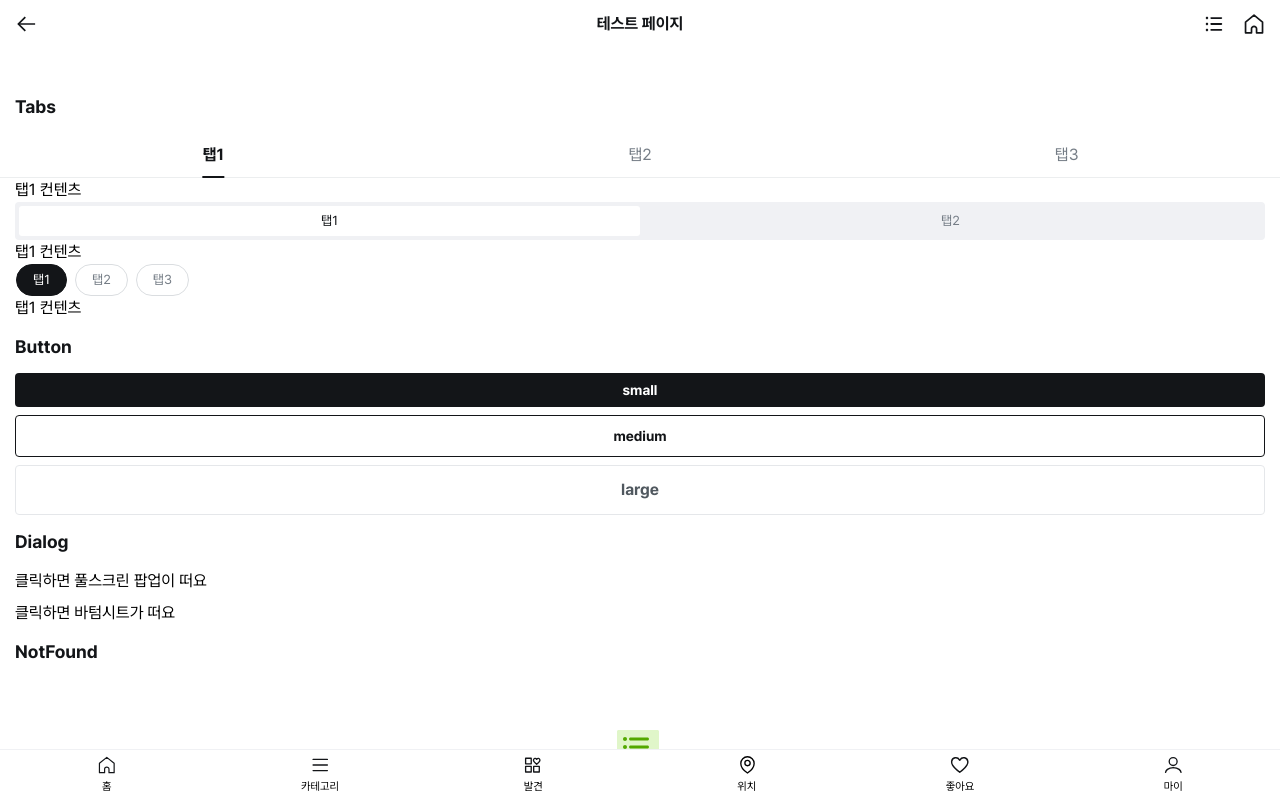
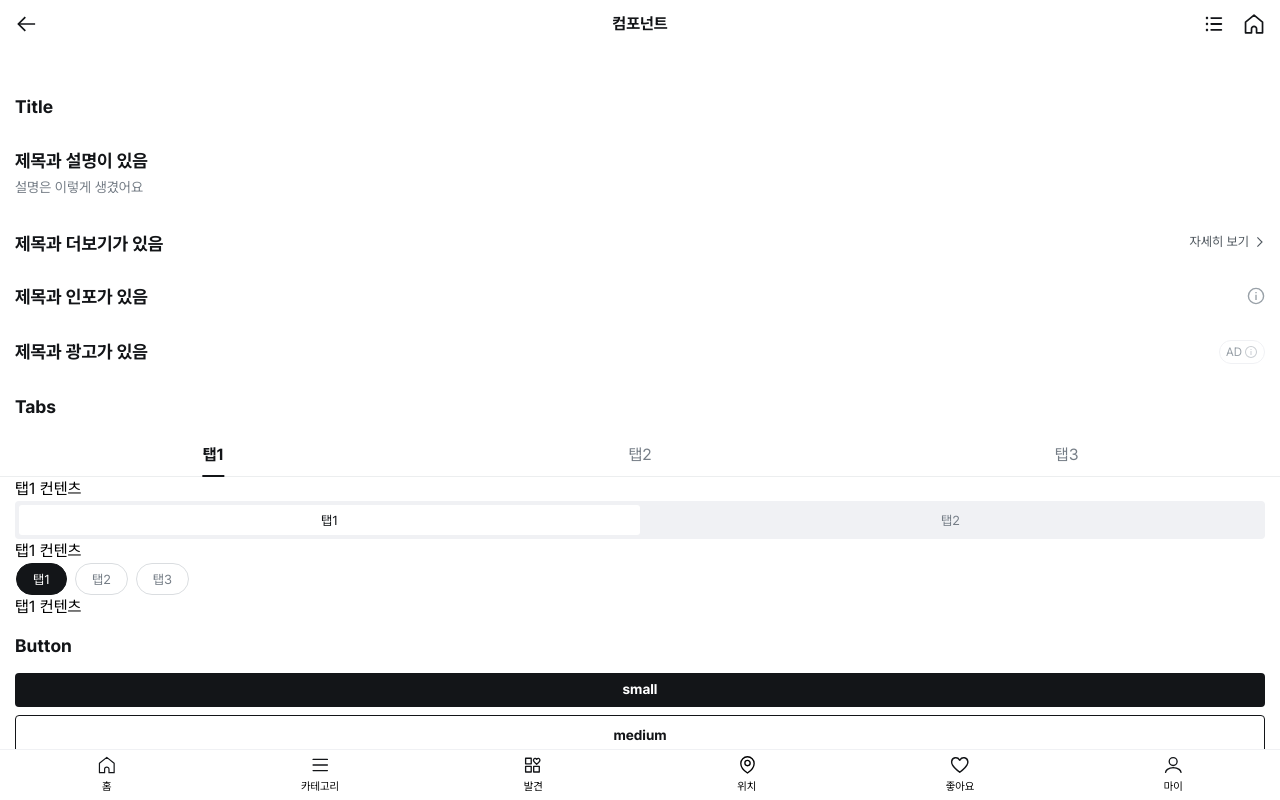
Before and after one commit to yumlog/base, a Next.js app: page /pages/test in a window 1280 px wide. Built offline with nearby package versions, Linux system fonts and the light colour scheme; a web font is replaced by a local one.

Commit message:
초기 설정

```diff
--- a/src/app/layout.tsx
+++ b/src/app/layout.tsx
@@ -2,8 +2,6 @@ import "@/styles/globals.css";
 import "@/styles/fonts.css";
 
 import type { Metadata } from "next";
-
-import Layout from "@/components/Layout";
 
 export const metadata: Metadata = {
   title: "base",
@@ -17,9 +15,7 @@ export default function RootLayout({
 }>) {
   return (
     <html lang="ko">
-      <body>
-        <Layout>{children}</Layout>
-      </body>
+      <body>{children}</body>
     </html>
   );
 }
--- a/src/app/page.tsx
+++ b/src/app/page.tsx
@@ -2,16 +2,17 @@
 import { useRouter } from "next/navigation";
 
 import Button from "@/components/Button";
+import Layout from "@/components/Layout";
 
 const HomePage = () => {
   const router = useRouter();
 
   return (
-    <div>
+    <Layout confirmText="확인" cancelText="취소">
       <Button color="white" block onClick={() => router.push("/pages/test")}>
         컴포넌트
       </Button>
-    </div>
+    </Layout>
   );
 };
 
--- a/src/app/pages/test/page.tsx
+++ b/src/app/pages/test/page.tsx
@@ -4,6 +4,7 @@ import React, { useRef, useState } from "react";
 
 import Button from "@/components/Button";
 import Dialog from "@/components/Dialog";
+import Layout from "@/components/Layout";
 import NotFound from "@/components/NotFound";
 import Skeleton from "@/components/Skeleton";
 import Switch from "@/components/Switch";
@@ -25,6 +26,8 @@ const TestPage = () => {
       title="풀스크린"
       nopt
       isOpen={fullOpen}
+      confirmText="확인"
+      cancelText="취소"
       onClose={() => setFullOpen(false)}
     >
       풀스크린입니당~
@@ -39,14 +42,29 @@ const TestPage = () => {
       onClose={() => setBottomOpen(false)}
       cancelText="나가기"
       confirmText="추가하기"
+      onConfirm={() => toastRef.current?.show()}
       zIndex={1010}
     >
       바텀시트입니당~
+      <Toast ref={toastRef} small sheet>
+        바텀시트용 토스트가 짠
+      </Toast>
     </Dialog>
   );
 
   return (
-    <>
+    <Layout>
+      <section>
+        <Title title="Title" />
+        <Title
+          title="제목과 설명이 있음"
+          description="설명은 이렇게 생겼어요"
+        />
+        <Title title="제목과 더보기가 있음" more />
+        <Title title="제목과 인포가 있음" info />
+        <Title title="제목과 광고가 있음" ad />
+      </section>
+
       <section className="inline">
         <Title title="Tabs" />
         <Tabs
@@ -155,7 +173,7 @@ const TestPage = () => {
 
       {fullDialog}
       {bottomSheet}
-    </>
+    </Layout>
   );
 };
 
--- a/src/components/Dialog/index.module.scss
+++ b/src/components/Dialog/index.module.scss
@@ -66,7 +66,7 @@
   }
 
   .dialog-content {
-    padding: 32px 15px 104px;
+    padding: 32px 15px 50px;
   }
 
   .dialog-btn {
--- a/src/components/Tabs/index.module.scss
+++ b/src/components/Tabs/index.module.scss
@@ -39,7 +39,6 @@
     height: 44px;
 
     span {
-      padding-bottom: 2px;
       color: var(--gray60);
       font-size: 16px;
       font-weight: 400;
@@ -52,7 +51,6 @@
         align-items: center;
         justify-content: center;
         height: 100%;
-        padding-bottom: 1px;
         color: var(--gray100);
         font-weight: 700;
 
--- a/src/contexts/LayoutContexts.tsx
+++ b/src/contexts/LayoutContexts.tsx
@@ -22,5 +22,5 @@ export interface PageSettings {
 
 export const PageSettings: Record<string, PageSettings> = {
   "/": { title: "홈", tabVisible: false },
-  "/pages/test": { title: "테스트 페이지" },
+  "/pages/test": { title: "컴포넌트" },
 };
```
